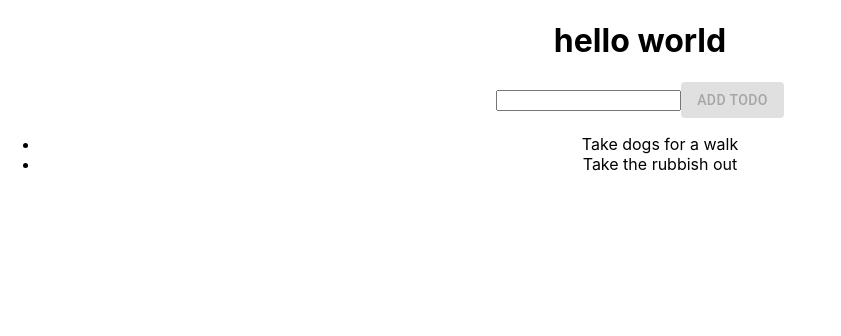
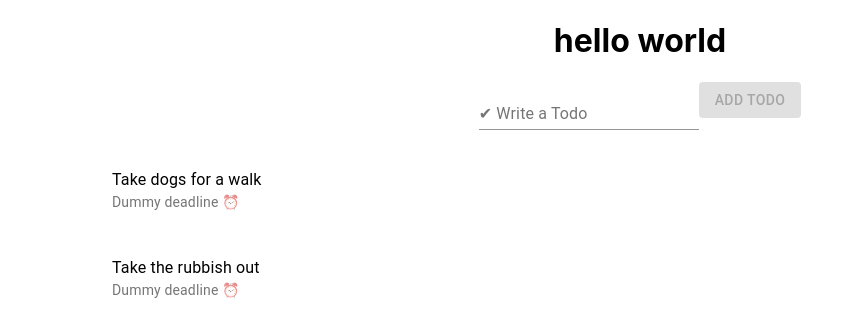
Before and after one commit to Songhee95/TODO-app, a React (Create React App) app in the folder todo_app/: page / in a window 1280 px wide. Shown: the top 336 px of the page, without its empty margins (0-841 px from the left). Built offline with nearby package versions, Linux system fonts and the light colour scheme.

Commit message:
add list dependencies to Todo.js file

```diff
--- a/todo_app/src/App.js
+++ b/todo_app/src/App.js
@@ -1,6 +1,7 @@
 import React, { useState } from 'react';
 import './App.css';
-import { Button } from '@material-ui/core';
+import { Button, FormControl, Input, InputLabel } from '@material-ui/core';
+import Todo from "./Todo";
 
 function App() {
 //Imagine in React, everything is component.
@@ -22,16 +23,16 @@
   return (
     <div className="App">
       <h1>hello world</h1>
-      <form>
-        <input value={input} onChange={event =>setInput(event.target.value)} />
-        <Button disabled={!input} type="submit" onClick={addTodo} variant="contained" color="primary">
-          Add Todo
-        </Button>
-      </form>
+      <FormControl>
+        <InputLabel>✔ Write a Todo</InputLabel>
+        <Input value={input} onChange={event =>setInput(event.target.value)} />
+      </FormControl>
+
+      <Button disabled={!input} type="submit" onClick={addTodo} variant="contained" color="primary">Add Todo</Button>
 
       <ul>
         {todos.map(todo =>(
-          <li>{todo}</li>
+          <Todo text ={todo}/>
         ))}
       </ul>
     </div>
--- /dev/null
+++ b/todo_app/src/Todo.js
@@ -0,0 +1,18 @@
+import { List, ListItem, ListItemAvatar, ListItemText } from '@material-ui/core';
+import './Todo.css';
+import React from 'react'
+//props stands for properties
+function Todo(props) {
+    return (
+        <List>
+            <ListItem>
+                <ListItemAvatar>
+
+                </ListItemAvatar>
+                <ListItemText primary={props.text} secondary="Dummy deadline ⏰"/>
+            </ListItem>
+        </List>
+    )
+}
+
+export default Todo
```
Also changed, not shown: todo_app/src/Todo.css (added).
